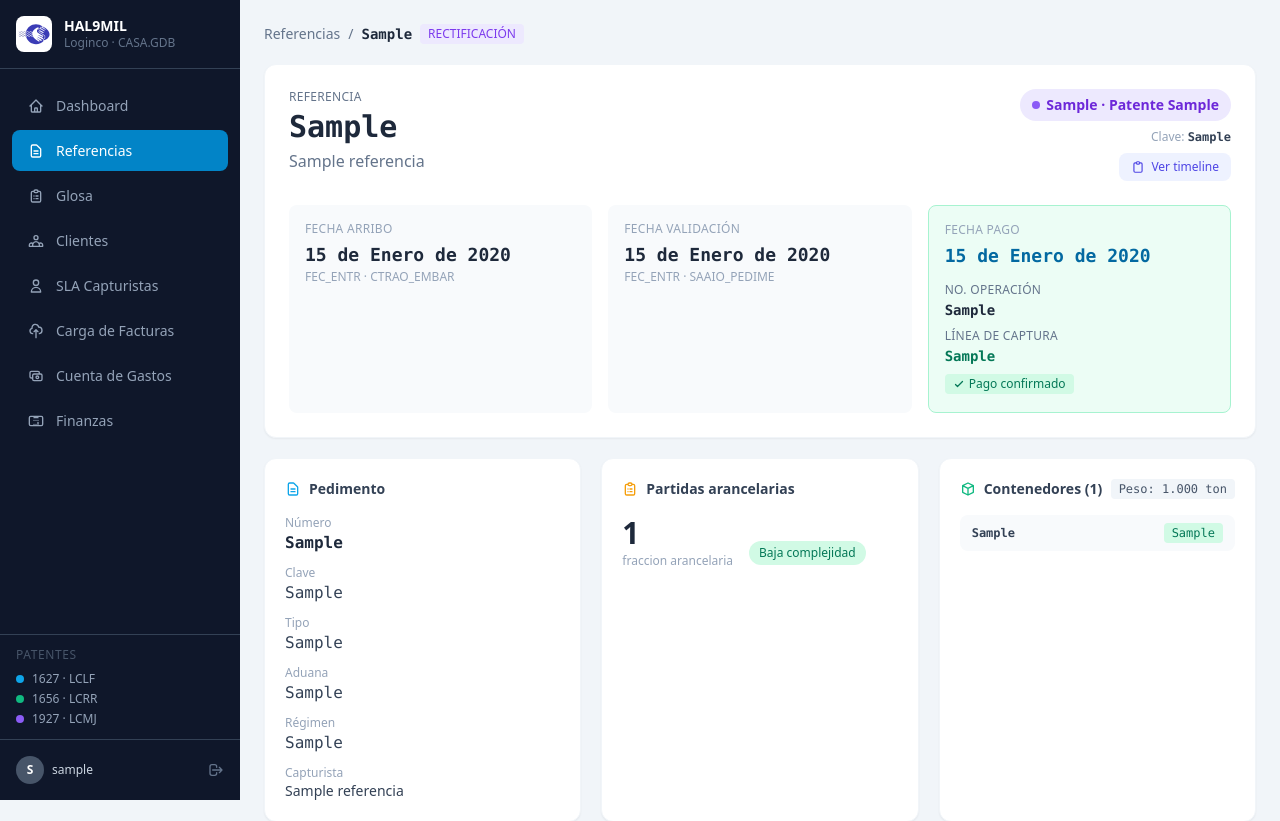
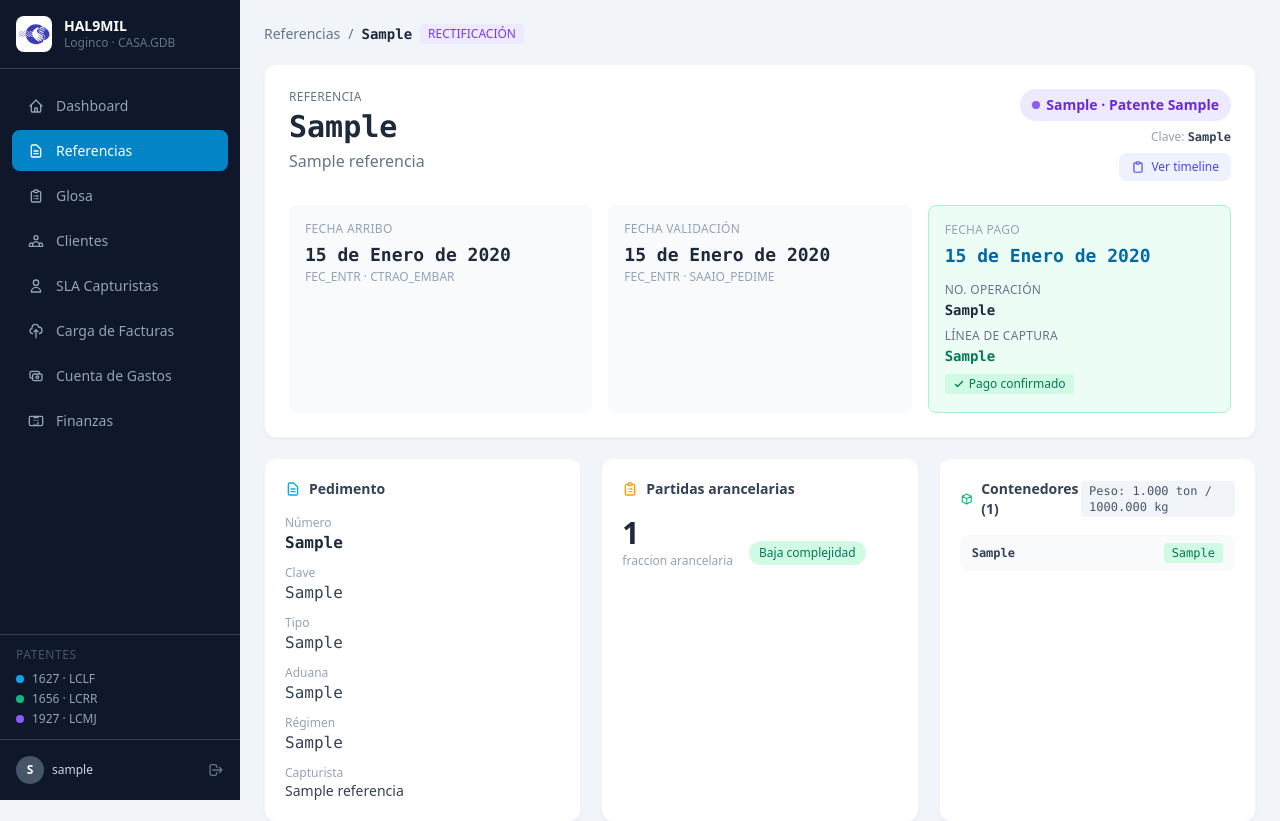
Before and after one commit to Agencia-Aduanal-Loginco/Proyecto_HAL9MIL, a Django app: a page that uses templates/referencias/detalle.html in a window 1280 px wide. Shown: the top 821 px of the page. Run offline with Django 5.2, Linux system fonts and the light colour scheme; a user stored in the database is signed in; tables that the repository leaves empty hold one stand-in row (values such as "Sample post"); some libraries are stand-ins or nearby versions.

Commit message:
Convercion de KG a T

```diff
--- a/referencias/models.py
+++ b/referencias/models.py
@@ -1,4 +1,5 @@
 from django.contrib.auth.models import User
+from decimal import Decimal
 from django.db import models
 
 
@@ -27,6 +28,10 @@ class Referencia(models.Model):
     nombre_cliente   = models.CharField(max_length=255, blank=True, db_index=True)
     fecha_arribo     = models.DateField(null=True, blank=True)
     peso_bruto       = models.DecimalField(max_digits=10, decimal_places=3, null=True, blank=True)  # CTRAO_EMBAR.PES_BRUT (toneladas)
+
+    @property
+    def peso_kg(self):
+        return self.peso_bruto * Decimal('1000') if self.peso_bruto is not None else None
     fecha_validacion = models.DateField(null=True, blank=True)
     fecha_pago       = models.DateField(null=True, blank=True, db_index=True)
     num_pedimento     = models.CharField(max_length=30, blank=True, db_index=True)
--- a/templates/referencias/detalle.html
+++ b/templates/referencias/detalle.html
@@ -298,7 +298,7 @@
         </span>
         {% if ref.peso_bruto %}
           <span class="text-xs font-mono font-medium text-slate-600 bg-slate-100 px-2 py-0.5 rounded" title="Peso bruto">
-            Peso: {{ ref.peso_bruto }} ton
+            Peso: {{ ref.peso_bruto }} ton / {{ ref.peso_kg }} kg
           </span>
         {% endif %}
       </h2>
```
